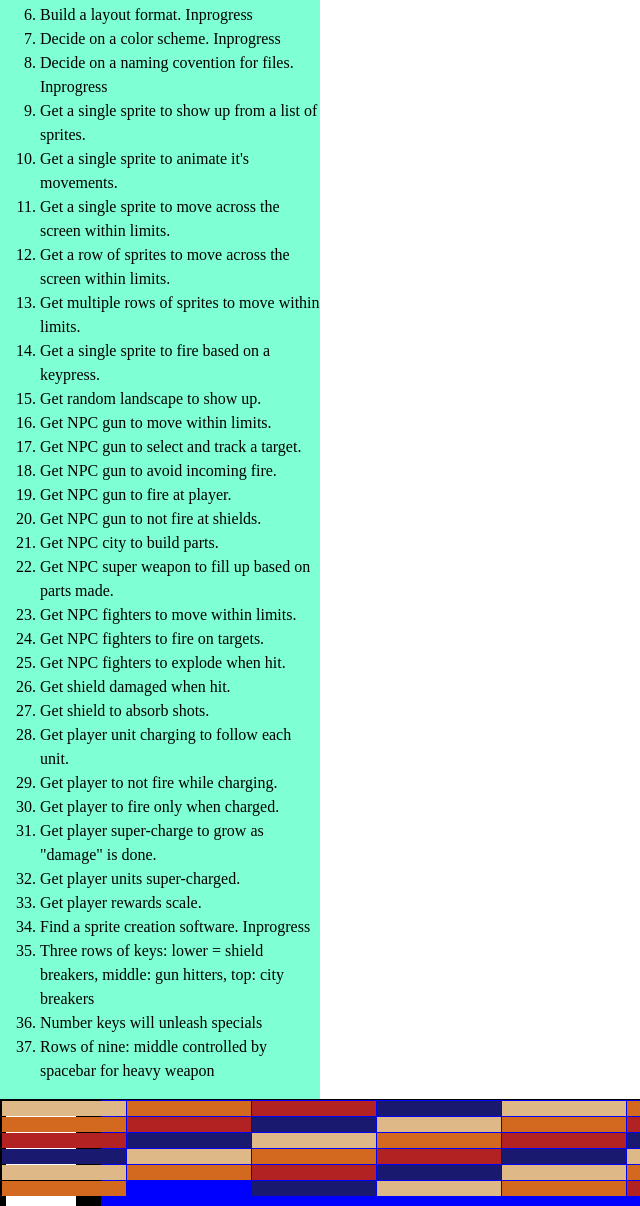
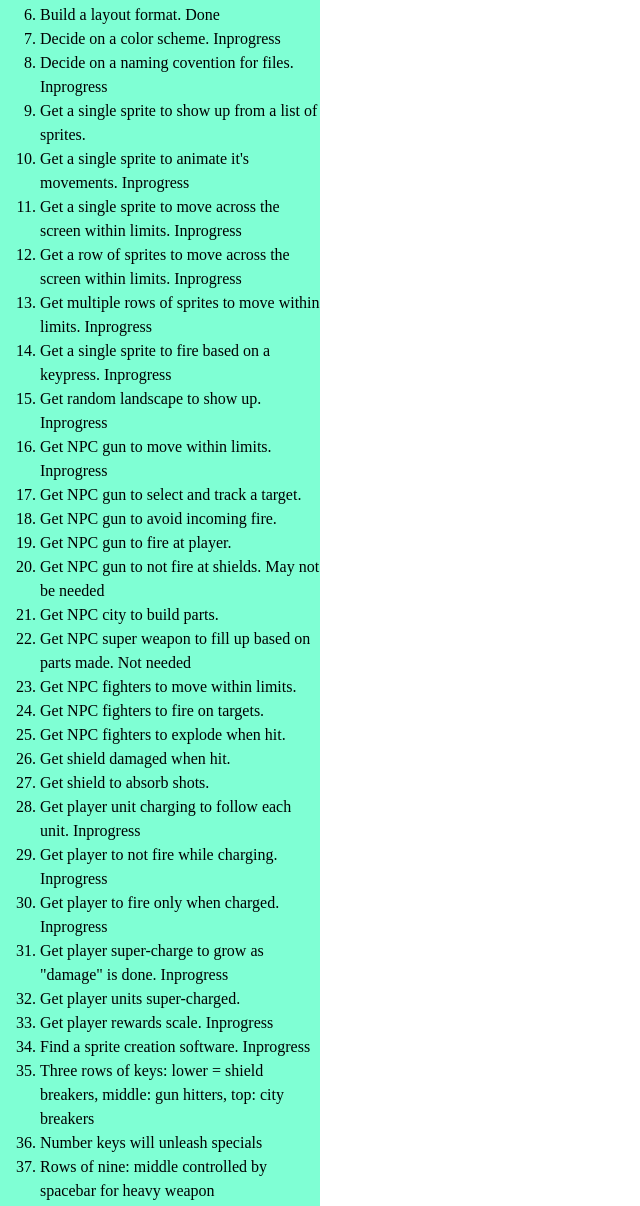
Before and after one commit to tbatchelder/Reverse-Envaders, a plain HTML site: page index.html in a window 1280 px wide. Shown: the part 889-2095 px from the top of the page, without its empty margins (0-640 px from the left). Drawn offline with Linux system fonts and the light colour scheme; files whose address does not match are found by name.

Commit message:
Update of list of items to-do

```diff
--- a/index.html
+++ b/index.html
@@ -45,34 +45,34 @@
           <li>Create a Git repository to collaborate.  DONE</li>
           <li>Go thru it and clean out the junk.  Inprogress</li>
           <li>Create this to define what is needed. Inprogress</li>
-          <li>Build a layout format. Inprogress</li>
+          <li>Build a layout format. Done</li>
           <li>Decide on a color scheme. Inprogress</li>
           <li>Decide on a naming covention for files. Inprogress</li>
           <li>Get a single sprite to show up from a list of sprites.</li>
-          <li>Get a single sprite to animate it's movements.</li>
-          <li>Get a single sprite to move across the screen within limits.</li>
-          <li>Get a row of sprites to move across the screen within limits.</li>
-          <li>Get multiple rows of sprites to move within limits.</li>
-          <li>Get a single sprite to fire based on a keypress.</li>
-          <li>Get random landscape to show up.</li>
-          <li>Get NPC gun to move within limits.</li>
+          <li>Get a single sprite to animate it's movements. Inprogress</li>
+          <li>Get a single sprite to move across the screen within limits. Inprogress</li>
+          <li>Get a row of sprites to move across the screen within limits. Inprogress</li>
+          <li>Get multiple rows of sprites to move within limits. Inprogress</li>
+          <li>Get a single sprite to fire based on a keypress. Inprogress</li>
+          <li>Get random landscape to show up. Inprogress</li>
+          <li>Get NPC gun to move within limits. Inprogress</li>
           <li>Get NPC gun to select and track a target.</li>
           <li>Get NPC gun to avoid incoming fire.</li>
           <li>Get NPC gun to fire at player.</li>
-          <li>Get NPC gun to not fire at shields.</li>
+          <li>Get NPC gun to not fire at shields. May not be needed</li>
           <li>Get NPC city to build parts.</li>
-          <li>Get NPC super weapon to fill up based on parts made.</li>
+          <li>Get NPC super weapon to fill up based on parts made. Not needed</li>
           <li>Get NPC fighters to move within limits.</li>
           <li>Get NPC fighters to fire on targets.</li>
           <li>Get NPC fighters to explode when hit.</li>
           <li>Get shield damaged when hit.</li>
           <li>Get shield to absorb shots.</li>
-          <li>Get player unit charging to follow each unit.</li>
-          <li>Get player to not fire while charging.</li>
-          <li>Get player to fire only when charged.</li>
-          <li>Get player super-charge to grow as "damage" is done.</li>
+          <li>Get player unit charging to follow each unit. Inprogress</li>
+          <li>Get player to not fire while charging. Inprogress</li>
+          <li>Get player to fire only when charged. Inprogress</li>
+          <li>Get player super-charge to grow as "damage" is done. Inprogress</li>
           <li>Get player units super-charged.</li>
-          <li>Get player rewards scale.</li>
+          <li>Get player rewards scale. Inprogress</li>
           <li>Find a sprite creation software. Inprogress</li>
           <li>Three rows of keys: lower = shield breakers, middle: gun hitters, top: city breakers</li>
           <li>Number keys will unleash specials</li>
```
